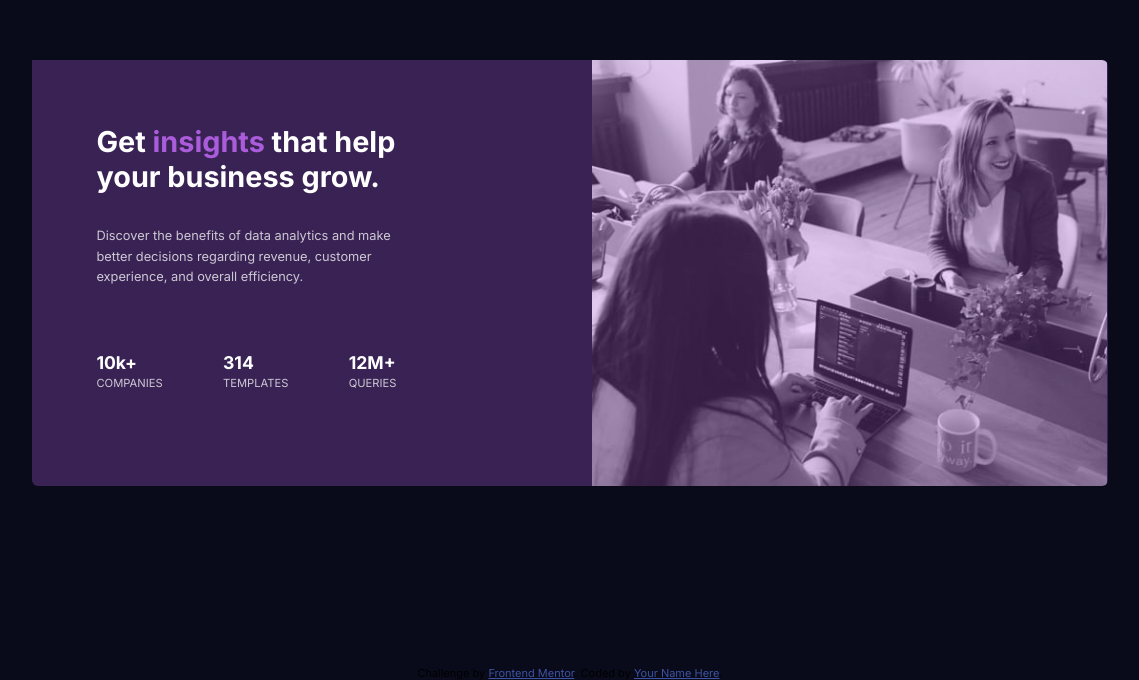
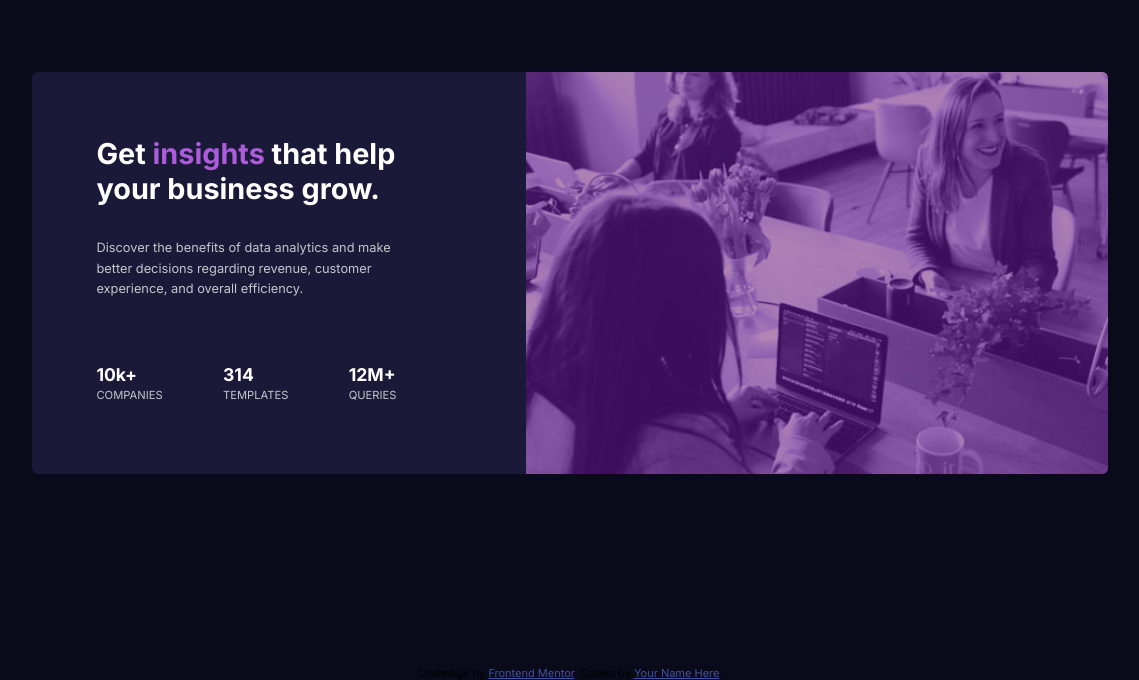
Before and after one commit to Ikacper/stats-preview-card-component-main, a plain HTML site: page index.html in a window 1536 px wide. Shown: the part 120-800 px from the top of the page, without its empty margins (198-1337 px from the left). Drawn offline with Linux system fonts and the light colour scheme.

Commit message:
set filter on background image

```diff
--- a/style.css
+++ b/style.css
@@ -15,18 +15,10 @@ body {
 }
 
 .card {
-  background: linear-gradient(
-      0deg,
-      hsla(277, 64%, 61%, 0.3),
-      hsla(277, 64%, 61%, 0.3)
-    ),
-    url(./images/image-header-mobile.jpg) top no-repeat;
-  background-size: 100% auto;
   display: flex;
-  align-items: flex-end;
+  flex-direction: column;
+  align-items: center;
   justify-content: center;
-  border-top-left-radius: 6px;
-  border-top-right-radius: 6px;
   background-color: hsl(244, 38%, 16%);
   width: 80%;
   height: 75%;
@@ -36,10 +28,25 @@ body {
   padding-bottom: 1.8rem;
 }
 
+.card::before {
+  content: "";
+  background: url(./images/image-header-mobile.jpg) top no-repeat;
+  background-size: cover;
+  filter: opacity(0.6) drop-shadow(0 0 0 hsl(277, 64%, 61%)) saturate(3)
+    brightness(0.8);
+  border-top-left-radius: 6px;
+  border-top-right-radius: 6px;
+  width: 100%;
+  height: 100%;
+  position: relative;
+  left: 0;
+  right: 0;
+}
+
 .card__title {
   color: hsl(0, 0%, 100%);
-  padding: 0 2rem 1rem 2rem;
-  max-width: 300px;
+  padding: 2rem 2rem 1rem 2rem;
+  width: 300px;
 }
 
 .title--purple {
@@ -51,7 +58,7 @@ body {
   padding: 0 2.5rem 2rem 2.5rem;
   font-size: 0.8rem;
   line-height: 1.6;
-  max-width: 300px;
+  width: 300px;
 }
 
 .card__stats {
@@ -66,7 +73,7 @@ body {
 
 .card__stat-heading {
   color: hsla(0, 0%, 100%, 0.75);
-  padding: 0.2rem 0 1.2rem 0;
+  padding: 0.2rem 0 1.5rem 0;
   font-size: 0.7rem;
   text-transform: uppercase;
 }
@@ -74,43 +81,50 @@ body {
 @media (min-width: 1440px) {
   .card {
     display: flex;
+    flex-direction: row-reverse;
     justify-content: flex-start;
     width: 70%;
     height: auto;
-    background: linear-gradient(
-        0deg,
-        hsla(277, 64%, 61%, 0.3),
-        hsla(277, 64%, 61%, 0.3)
-      ),
-      url(./images/image-header-desktop.jpg) right no-repeat;
-    background-size: auto 100%;
+    padding: 0;
+  }
+
+  .card::before {
+    content: "";
+    background: url(./images/image-header-desktop.jpg) right no-repeat;
+    background-size: cover;
+    filter: opacity(0.6) drop-shadow(0 0 0 hsl(277, 64%, 61%)) saturate(3)
+      brightness(0.8);
     border-top-left-radius: 0;
     border-top-right-radius: 6px;
     border-bottom-right-radius: 6px;
+    width: 100%;
+    height: 100%;
+    position: relative;
+    top: 0;
+    bottom: 0;
   }
 
   .card__insights {
-    margin-left: 4rem;
+    margin: 0 5rem 0 4rem;
   }
 
   .card__title {
     font-size: 1.8rem;
     padding: 4rem 0 2rem 0;
     text-align: left;
-    max-width: 350px;
+    width: 350px;
   }
 
   .card__text {
     text-align: left;
     padding: 0rem 0 4rem 0;
-    max-width: 300px;
   }
 
   .card__list-stats {
     display: flex;
     flex-direction: row;
     justify-content: space-between;
-    max-width: 300px;
+    width: 300px;
   }
 
   .card__list-stats > div {
```
